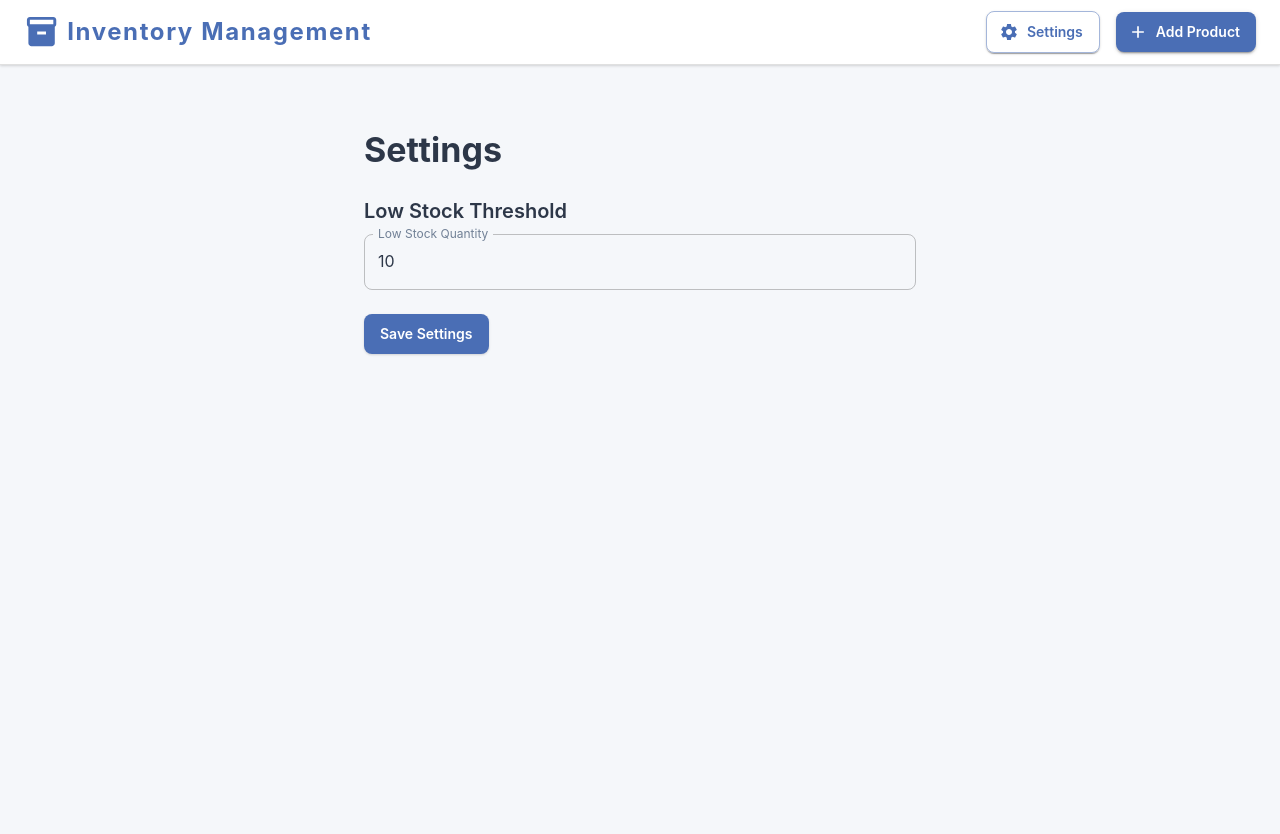
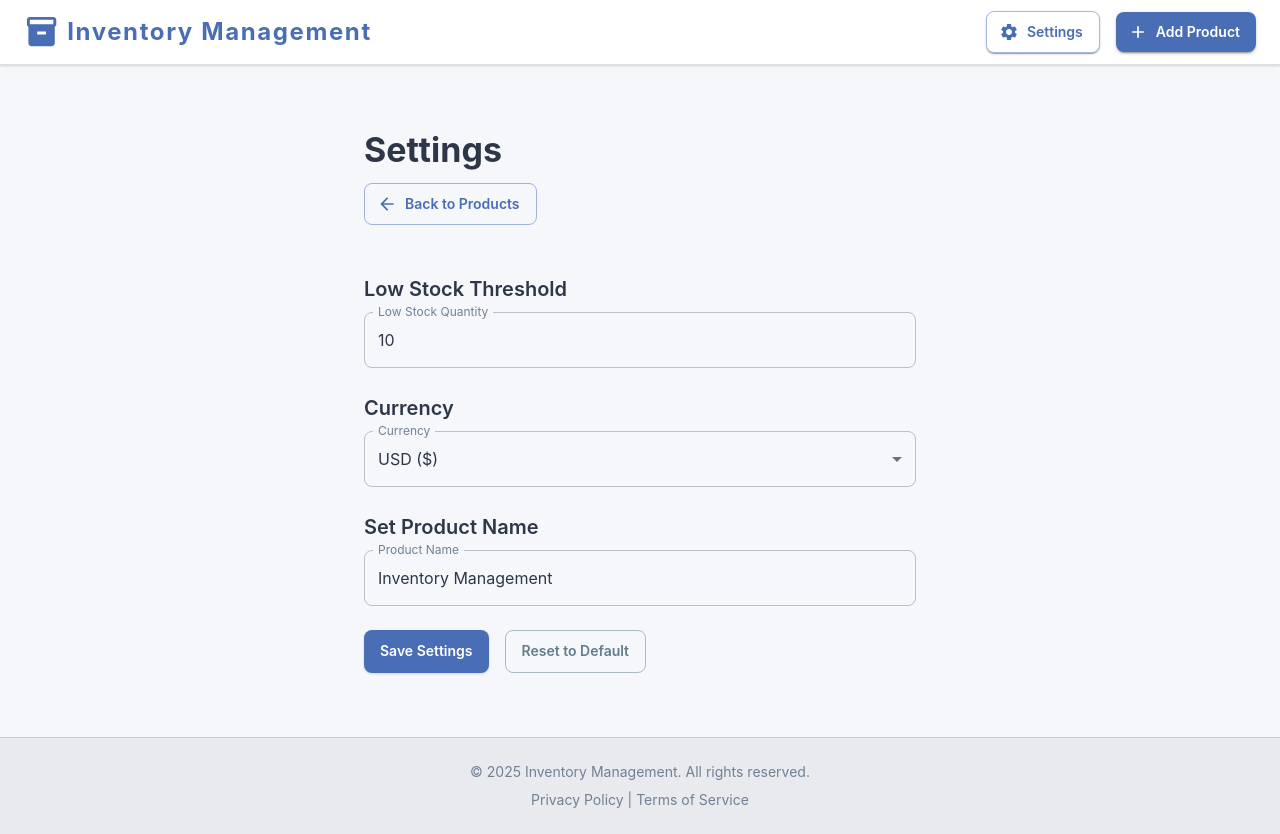
Before and after one commit to mrudul-UmassD/Inventory-Management-System, a React (Create React App) app in the folder client/: page /settings in a window 1280 px wide. Before the commit the page ends 800 px from the top, so only its background shows below. Built offline with nearby package versions, Linux system fonts and the light colour scheme.

Commit message:
add settings, add footer, add configurable elements

```diff
--- a/client/src/App.js
+++ b/client/src/App.js
@@ -2,6 +2,7 @@ import React from 'react';
 import { BrowserRouter as Router, Routes, Route } from 'react-router-dom';
 import { ThemeProvider, createTheme, CssBaseline } from '@mui/material';
 import Header from './components/Header';
+import Footer from './components/Footer';
 import ProductList from './pages/ProductList';
 import ProductForm from './pages/ProductForm';
 import ProductDetail from './pages/ProductDetail';
@@ -156,6 +157,7 @@ function App() {
               <Route path="/products/:id" element={<ProductDetail />} />
               <Route path="/settings" element={<SettingsPage />} />
             </Routes>
+            <Footer />
           </div>
         </Router>
       </ThemeProvider>
--- /dev/null
+++ b/client/src/components/Footer.js
@@ -0,0 +1,36 @@
+import React from 'react';
+import { Box, Typography, Container, Link } from '@mui/material';
+import { useSettings } from '../context/SettingsContext';
+
+const Footer = () => {
+    const { productName } = useSettings(); // Access product name
+
+    return (
+        <Box
+            component="footer"
+            sx={{
+                backgroundColor: 'rgba(0, 0, 0, 0.05)',
+                py: 3,
+                mt: 4,
+                borderTop: '1px solid rgba(0, 0, 0, 0.12)',
+            }}
+        >
+            <Container maxWidth="lg">
+                <Typography variant="body2" color="text.secondary" align="center">
+                    © {new Date().getFullYear()} {productName}. All rights reserved.
+                </Typography>
+                <Typography variant="body2" color="text.secondary" align="center" sx={{ mt: 1 }}>
+                    <Link href="/privacy-policy" color="inherit" underline="hover">
+                        Privacy Policy
+                    </Link>{' '}
+                    |{' '}
+                    <Link href="/terms-of-service" color="inherit" underline="hover">
+                        Terms of Service
+                    </Link>
+                </Typography>
+            </Container>
+        </Box>
+    );
+};
+
+export default Footer;
--- a/client/src/components/Header.js
+++ b/client/src/components/Header.js
@@ -11,10 +11,12 @@ import {
   useMediaQuery
 } from '@mui/material';
 import { Add as AddIcon, Inventory as InventoryIcon, Settings as SettingsIcon } from '@mui/icons-material';
+import { useSettings } from '../context/SettingsContext';
 
 const Header = () => {
   const theme = useTheme();
   const isMobile = useMediaQuery(theme.breakpoints.down('sm'));
+  const { productName } = useSettings(); // Access product name
 
   return (
     <AppBar position="static" elevation={3} sx={{
@@ -42,7 +44,7 @@ const Header = () => {
                 display: 'inline-flex'
               }}
             >
-              Inventory Management
+              {productName} {/* Use product name */}
             </Typography>
           </Link>
 
--- a/client/src/components/ProductItem.js
+++ b/client/src/components/ProductItem.js
@@ -53,7 +53,7 @@ const ProductImage = styled(Avatar)(({ theme }) => ({
 }));
 
 const ProductItem = ({ product, onDelete }) => {
-  const { lowStockThreshold } = useSettings();
+  const { lowStockThreshold, currency } = useSettings(); // Access currency
 
   const handleDelete = (e) => {
     e.preventDefault();
@@ -121,7 +121,7 @@ const ProductItem = ({ product, onDelete }) => {
       </TableCell>
       <TableCell>
         <Typography fontWeight={600} color="primary.main">
-          ${product.price.toFixed(2)}
+          {currency}{product.price.toFixed(2)} {/* Use currency */}
         </Typography>
       </TableCell>
       <TableCell>
--- a/client/src/context/SettingsContext.js
+++ b/client/src/context/SettingsContext.js
@@ -3,13 +3,15 @@ import React, { createContext, useContext, useState } from 'react';
 const SettingsContext = createContext();
 
 export const SettingsProvider = ({ children }) => {
-  const [lowStockThreshold, setLowStockThreshold] = useState(10);
+    const [lowStockThreshold, setLowStockThreshold] = useState(10);
+    const [currency, setCurrency] = useState('$'); // Add currency state
+    const [productName, setProductName] = useState('Inventory Management'); // Add currency state
 
-  return (
-    <SettingsContext.Provider value={{ lowStockThreshold, setLowStockThreshold }}>
-      {children}
-    </SettingsContext.Provider>
-  );
+    return (
+        <SettingsContext.Provider value={{ lowStockThreshold, setLowStockThreshold, currency, setCurrency, productName, setProductName }}>
+            {children}
+        </SettingsContext.Provider>
+    );
 };
 
 export const useSettings = () => useContext(SettingsContext);
--- a/client/src/pages/SettingsPage.js
+++ b/client/src/pages/SettingsPage.js
@@ -1,12 +1,24 @@
 import React from 'react';
 import { Container, Typography, TextField, Box, Button } from '@mui/material';
+import { MenuItem, Select, FormControl, InputLabel } from '@mui/material';
 import { useSettings } from '../context/SettingsContext';
+import { Link } from 'react-router-dom';
+import {
+    ArrowBack as ArrowBackIcon,
+} from '@mui/icons-material';
 
 const SettingsPage = () => {
-  const { lowStockThreshold, setLowStockThreshold } = useSettings();
+    const { lowStockThreshold, setLowStockThreshold, currency, setCurrency, productName, setProductName } = useSettings();
 
     const handleSave = () => {
         alert('Settings saved successfully!');
+    };
+
+    const handleReset = () => {
+        setLowStockThreshold(10); // Default low stock threshold
+        setCurrency('$'); // Default currency
+        setProductName('Inventory Management'); // Default product name
+        alert('Settings reset to default values!');
     };
 
     return (
@@ -14,6 +26,15 @@ const SettingsPage = () => {
             <Typography variant="h4" component="h1" fontWeight={700} gutterBottom>
                 Settings
             </Typography>
+            <Button
+                component={Link}
+                to="/"
+                startIcon={<ArrowBackIcon />}
+                variant="outlined"
+                sx={{ mb: 3 }}
+            >
+                Back to Products
+            </Button>
             <Box sx={{ mt: 3 }}>
                 <Typography variant="h6" gutterBottom>
                     Low Stock Threshold
@@ -27,6 +48,36 @@ const SettingsPage = () => {
                     variant="outlined"
                     sx={{ mb: 3 }}
                 />
+                <Typography variant="h6" gutterBottom>
+                    Currency
+                </Typography>
+                <FormControl fullWidth sx={{ mb: 3 }}>
+                    <InputLabel id="currency-label">Currency</InputLabel>
+                    <Select
+                        labelId="currency-label"
+                        value={currency}
+                        onChange={(e) => setCurrency(e.target.value)}
+                        label="Currency"
+                    >
+                        <MenuItem value="$">USD ($)</MenuItem>
+                        <MenuItem value="€">Euro (€)</MenuItem>
+                        <MenuItem value="£">Pound (£)</MenuItem>
+                        <MenuItem value="₹">Rupee (₹)</MenuItem>
+                    </Select>
+                </FormControl>
+                <Typography variant="h6" gutterBottom>
+                    Set Product Name
+                </Typography>
+                <TextField
+                    type="text"
+                    value={productName}
+                    onChange={(e) => setProductName(e.target.value)}
+                    label="Product Name"
+                    fullWidth
+                    variant="outlined"
+                    sx={{ mb: 3 }}
+                />
+                <Box sx={{ display: 'flex', gap: 2 }}>
                     <Button
                         variant="contained"
                         color="primary"
@@ -34,6 +85,14 @@ const SettingsPage = () => {
                     >
                         Save Settings
                     </Button>
+                    <Button
+                        variant="outlined"
+                        color="secondary"
+                        onClick={handleReset}
+                    >
+                        Reset to Default
+                    </Button>
+                </Box>
             </Box>
         </Container>
     );
```
Lines whose indentation alone changed are shown as unchanged.
